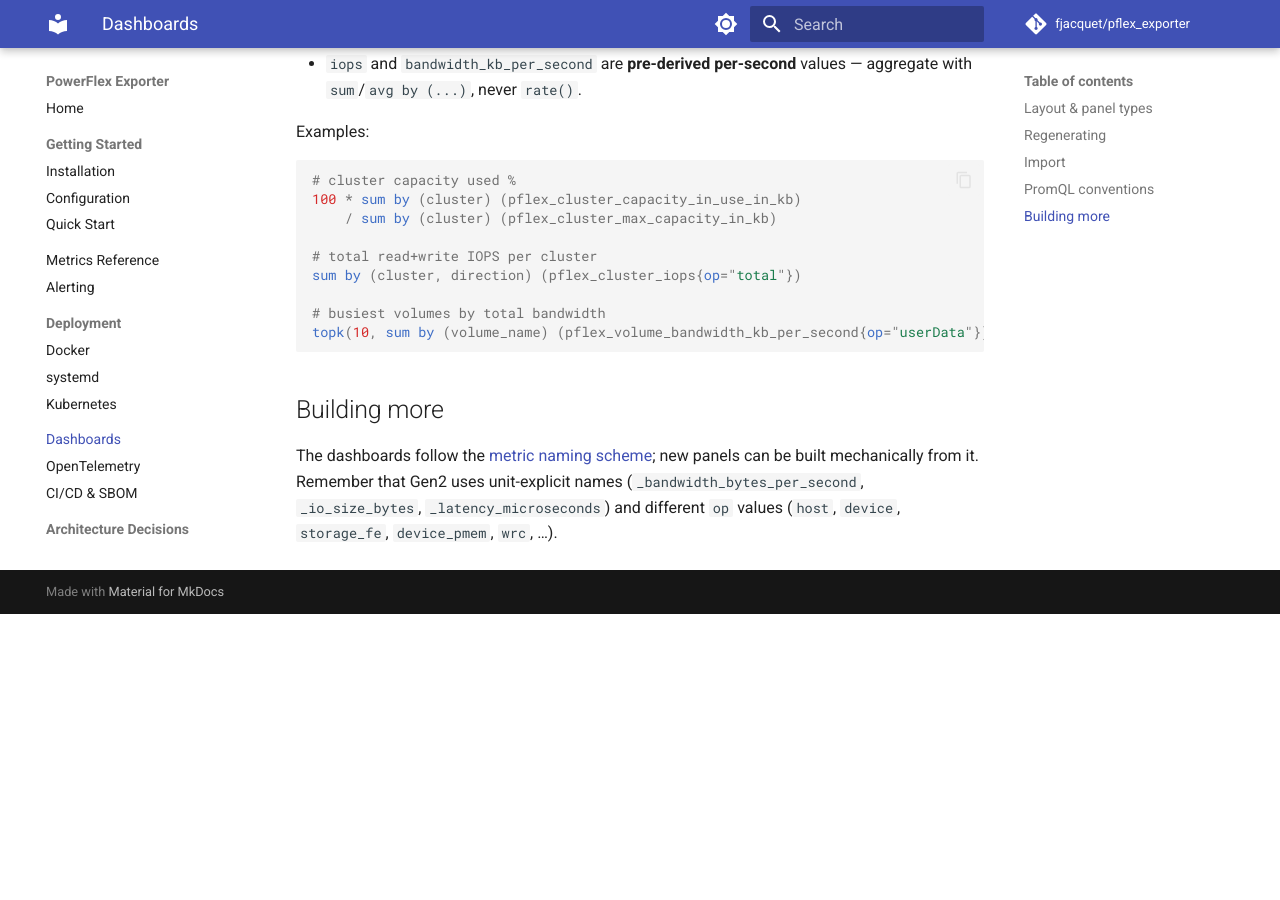
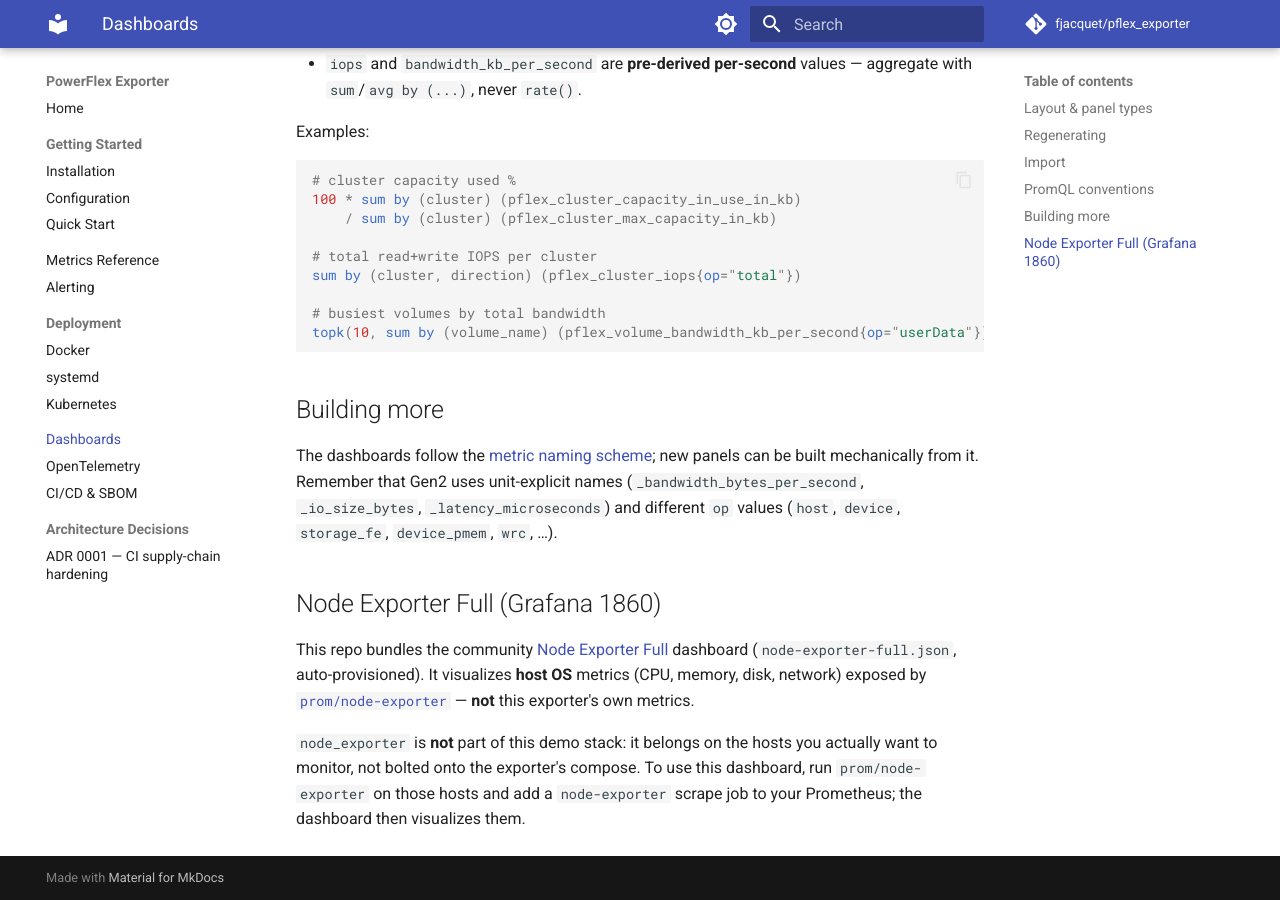
Before and after one commit to fjacquet/pflex_exporter, an MkDocs documentation site: the page built from docs/dashboards.md, in a window 1280 px wide and 900 px high, scrolled down 1372 px. Built offline with MkDocs 1.6.1 and Material for MkDocs 9.7.7, drawn with Linux system fonts in a browser that asks for light colours; comment, search, counter and statistics services are not loaded; before the commit the page ends 1986 px from its top, so only the background shows below that.

Commit message:
feat(observability): add Node Exporter Full (1860) companion dashboard
Vendor the community Grafana 1860 dashboard (node-exporter-full.json), auto-provisioned. Documented as a host-OS companion: it needs a prom/node-exporter running on the hosts you monitor (not bundled in the exporter's demo stack).

Co-Authored-By: Claude Opus 4.8 (1M context) <noreply@anthropic.com>

```diff
--- a/docker-compose.ghcr.yml
+++ b/docker-compose.ghcr.yml
@@ -52,6 +52,8 @@ services:
       # Bundled dashboards; gen1/ and gen2/ become Grafana folders.
       - ./grafana/gen1:/var/lib/grafana/dashboards/gen1:ro
       - ./grafana/gen2:/var/lib/grafana/dashboards/gen2:ro
+      # Companion dashboard (Grafana 1860) — requires a node_exporter scraped alongside.
+      - ./grafana/node-exporter-full.json:/var/lib/grafana/dashboards/node-exporter-full.json:ro
     depends_on:
       - prometheus
     restart: unless-stopped
--- a/docker-compose.yml
+++ b/docker-compose.yml
@@ -48,6 +48,8 @@ services:
       # Bundled dashboards; gen1/ and gen2/ become Grafana folders.
       - ./grafana/gen1:/var/lib/grafana/dashboards/gen1:ro
       - ./grafana/gen2:/var/lib/grafana/dashboards/gen2:ro
+      # Companion dashboard (Grafana 1860) — requires a node_exporter scraped alongside.
+      - ./grafana/node-exporter-full.json:/var/lib/grafana/dashboards/node-exporter-full.json:ro
     depends_on:
       - prometheus
     restart: unless-stopped
--- a/docs/dashboards.md
+++ b/docs/dashboards.md
@@ -71,3 +71,15 @@ The dashboards follow the [metric naming scheme](metrics.md); new panels can be
 mechanically from it. Remember that Gen2 uses unit-explicit names
 (`_bandwidth_bytes_per_second`, `_io_size_bytes`, `_latency_microseconds`) and different
 `op` values (`host`, `device`, `storage_fe`, `device_pmem`, `wrc`, …).
+
+## Node Exporter Full (Grafana 1860)
+
+This repo bundles the community [Node Exporter Full](https://grafana.com/grafana/dashboards/1860-node-exporter-full/)
+dashboard (`node-exporter-full.json`, auto-provisioned). It visualizes **host OS** metrics
+(CPU, memory, disk, network) exposed by [`prom/node-exporter`](https://hub.docker.com/r/prom/node-exporter) —
+**not** this exporter's own metrics.
+
+`node_exporter` is **not** part of this demo stack: it belongs on the hosts you actually want to
+monitor, not bolted onto the exporter's compose. To use this dashboard, run `prom/node-exporter`
+on those hosts and add a `node-exporter` scrape job to your Prometheus; the dashboard then
+visualizes them.
```
Also changed, not shown: 1 other file.
